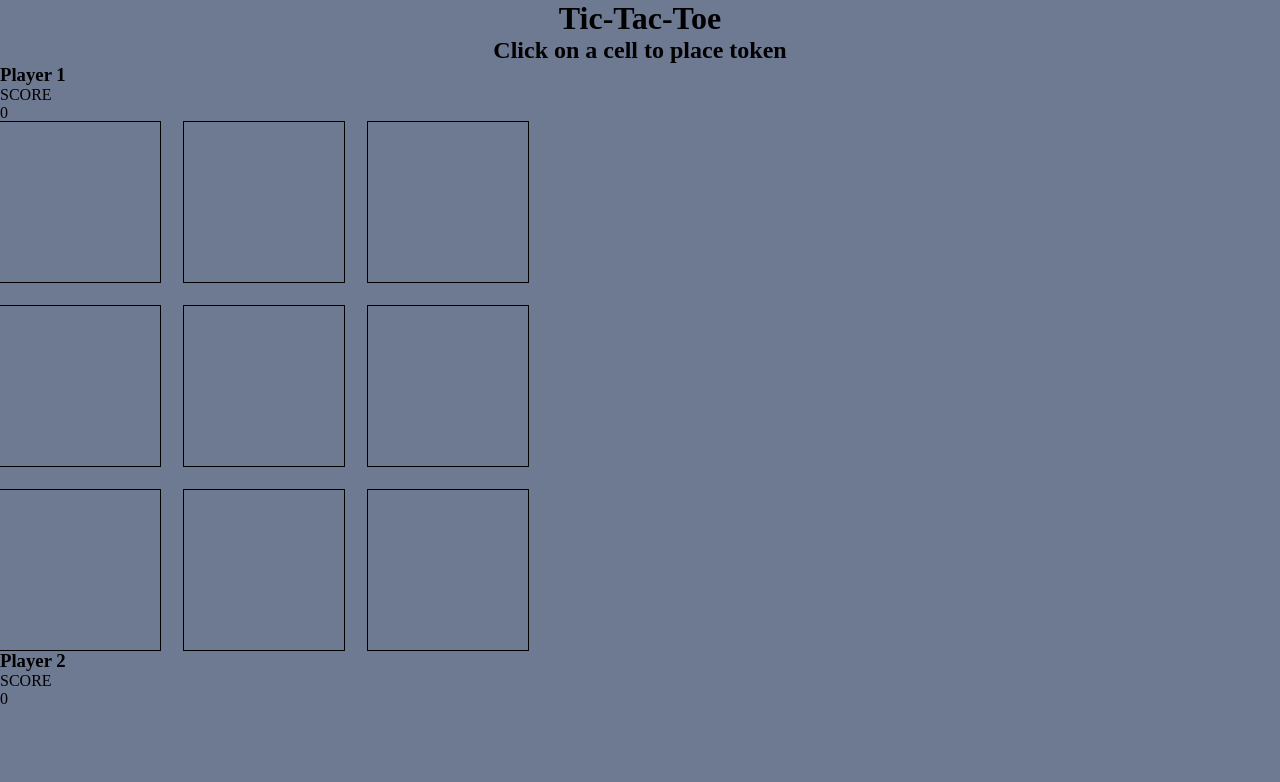
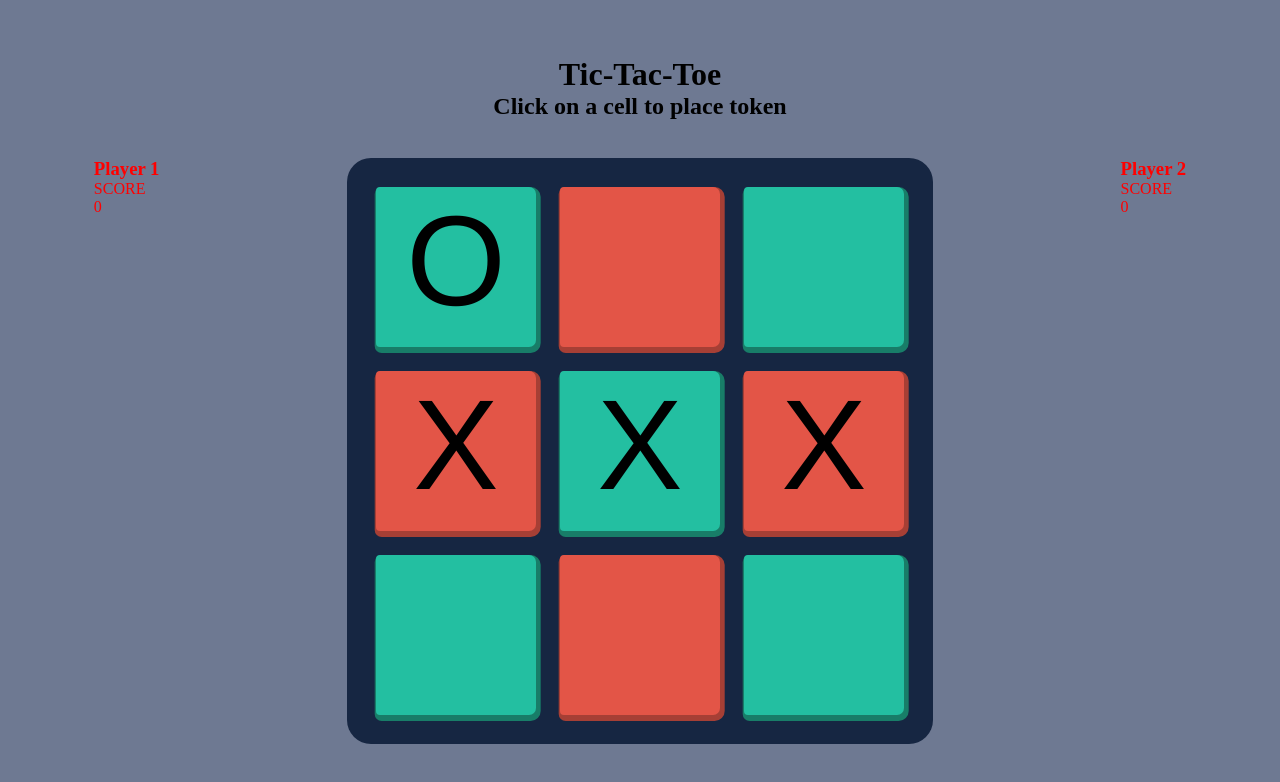
Before and after one commit to tep-vila/tic-tac-toe, a plain HTML site: page index.html in a window 1280 px wide. Drawn offline with Linux system fonts and the light colour scheme.

Commit message:
has now better styling. next will be click animation in css

```diff
--- a/index.html
+++ b/index.html
@@ -22,12 +22,12 @@
         </div>
       </div>
       <div class="game-board">
-        <div id="0"></div>
+        <div id="0">O</div>
         <div id="1"></div>
         <div id="2"></div>
-        <div id="3"></div>
-        <div id="4"></div>
-        <div id="5"></div>
+        <div id="3">X</div>
+        <div id="4">X</div>
+        <div id="5">X</div>
         <div id="6"></div>
         <div id="7"></div>
         <div id="8"></div>
--- a/styles.css
+++ b/styles.css
@@ -2,7 +2,9 @@
   /* place custom var here */
   --main-color: #162642;
   --token-color: #e35547;
+  --token-color-shadow: #a63f35;
   --alt-token-color: #23bfa1;
+  --alt-token-color-shadow: #187d68;
   --page-color: #6e7992;
   --cell-size: 10rem;
 }
@@ -17,8 +19,10 @@ body {
   min-height: 100vh;
   display: flex;
   flex-direction: column;
+  justify-content: space-between;
+  background-color: var(--page-color);
 
-  background-color: var(--page-color);
+  padding: 7vh 0;
 }
 
 /* FOR HEADER */
@@ -30,6 +34,12 @@ body {
   width: 100vw;
 }
 
+/* MAIN CONTENT */
+.main-content {
+  display: flex;
+  justify-content: space-around;
+  color: red;
+}
 /* FOR PLAYER-INFO-SECTION */
 
 /* FOR GAMEBOARD */
@@ -38,10 +48,39 @@ body {
   display: grid;
   grid-template: repeat(3, var(--cell-size)) / repeat(3, var(--cell-size));
   gap: 3vh;
+
+  border-radius: 1.5rem;
+  padding: 1.8rem;
+
+  background-color: var(--main-color);
+}
+
+.game-board div:nth-child(odd) {
+  width: 100%;
+  height: 100%;
+
+  background-color: var(--alt-token-color);
+  border-radius: 4px 7px 7px 4px;
+  box-shadow: 1.7px 3px 0 3px var(--alt-token-color-shadow);
+}
+
+.game-board div:nth-child(even) {
+  width: 100%;
+  height: 100%;
+
+  background-color: var(--token-color);
+  border-radius: 4px 7px 7px 4px;
+  box-shadow: 1.7px 3px 0 3px var(--token-color-shadow);
 }
 
 .game-board div {
-  width: 100%;
-  height: 100%;
-  outline: 1px solid black;
+  text-align: center;
+  font-size: 8rem;
+  font-family: "Franklin Gothic Medium", "Arial Narrow", Arial, sans-serif;
+  color: black;
+  cursor: pointer;
 }
+
+.game-board div.win {
+  background-color: gold;
+}
```
